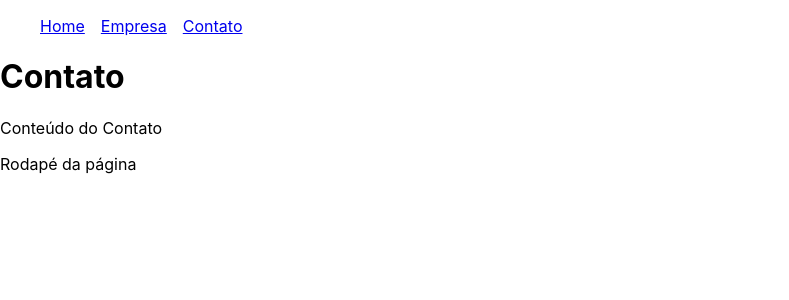
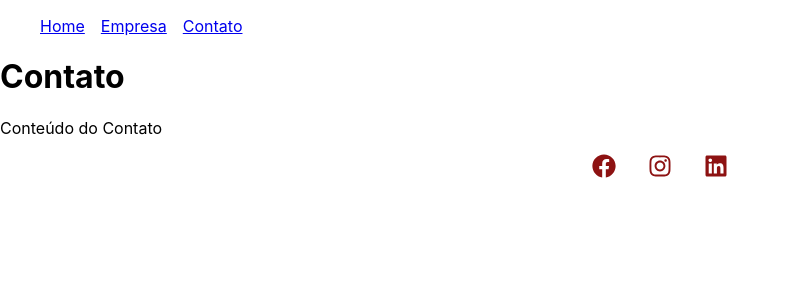
Before and after one commit to ignizxl/React, a React (Create React App) app in the folder intro-00/: page /contato in a window 1280 px wide. Shown: the top 300 px of the page, without its empty margins (0-789 px from the left). Built offline with nearby package versions, Linux system fonts and the light colour scheme.

Commit message:
aula-15 - react icons

```diff
--- a/intro-00/package.json
+++ b/intro-00/package.json
@@ -8,6 +8,7 @@
     "@testing-library/user-event": "^13.5.0",
     "react": "^18.2.0",
     "react-dom": "^18.2.0",
+    "react-icons": "^5.0.1",
     "react-router-dom": "^6.22.3",
     "react-scripts": "5.0.1",
     "web-vitals": "^2.1.4"
--- a/intro-00/src/App.js
+++ b/intro-00/src/App.js
@@ -13,6 +13,7 @@ function App() {
       {/* aqui eu posso definir as minhas views e os meus componentes padrão */}
       <NavBar></NavBar>
       <Routes>
+        {/* Utilize o comando: 'npm install react-router-dom' */}
         {/* aqui, dentro do Routes eu vou definir as rotas */}
         <Route exact path="/" element={<Home></Home>}/>
           {/* Quando o path for exatamente '/', ele será representado pelo componente 'home' */}
--- a/intro-00/src/components/layout/Footer.js
+++ b/intro-00/src/components/layout/Footer.js
@@ -1,6 +1,16 @@
+import {FaFacebook, FaInstagram, FaLinkedin} from 'react-icons/fa'
+import styles from './Footer.module.css'
+
 function Footer(){
   return (
-    <footer>Rodapé da página</footer>
+    <footer>
+      <ul className={styles.social_list}>
+        <li><FaFacebook></FaFacebook></li>
+        <li><FaInstagram></FaInstagram></li>
+        <li><FaLinkedin></FaLinkedin></li>
+      </ul>
+    </footer>
+
   );
 }
 
--- /dev/null
+++ b/intro-00/src/components/layout/Footer.module.css
@@ -0,0 +1,16 @@
+.social_list{
+  display: flex;
+  /*  justify-content: center; --> alinhando centralizado na horizontal*/
+  justify-content: center;
+  /*  align-items: center;: center; --> alinhando centralizado na vertical*/
+  align-items: center;
+  list-style: none;
+}
+.social_list li {
+  margin: 0 1em;
+}
+.social_list svg{
+  font-size: 1.5em;
+  cursor: pointer;
+  color: rgb(141, 18, 18);
+}
```
Also changed, not shown: intro-00/src/components/layout/NavBar.js (line endings or trailing spaces), 1 other file (tests, documents, lock files or other folders).
